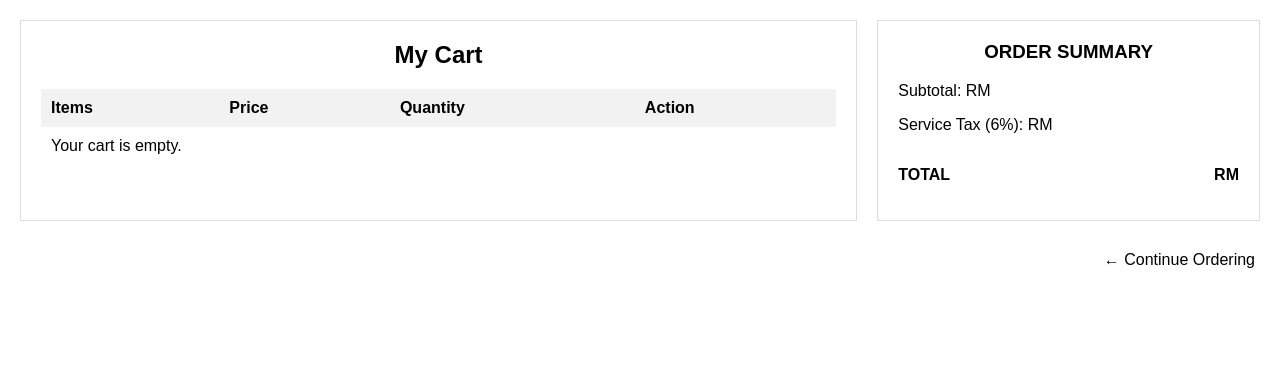
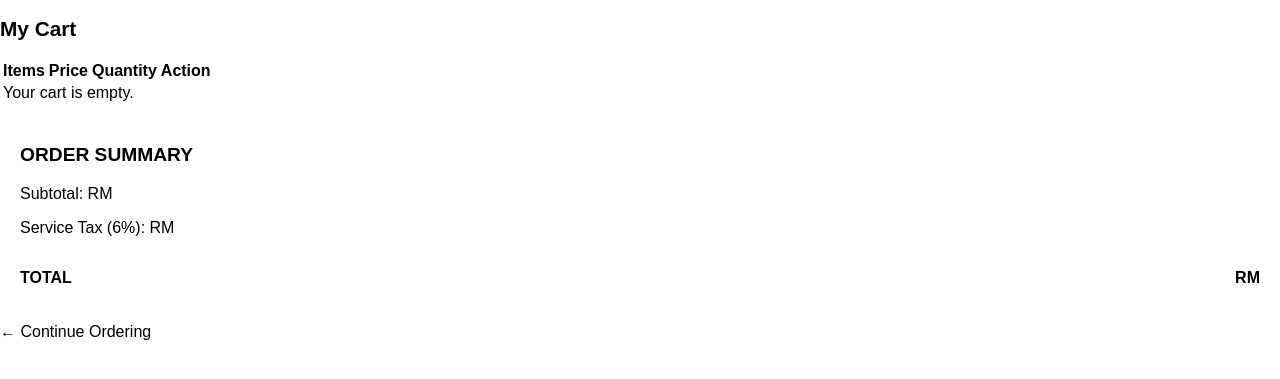
Before and after one commit to Yawrrr/Food-Ordering-System, a PHP site: page /mycart.php in a window 1280 px wide. Shown: the part 122-501 px from the top of the page. Run offline with PHP 8.4, Linux system fonts and the light colour scheme; a user stored in the database is signed in; data comes from the database, SQL or seed files in the repository; data that the repository does not hold is empty.

Commit message:
Update mycart.css

```diff
--- a/css/mycart.css
+++ b/css/mycart.css
@@ -1,43 +1,18 @@
-.container {
-    display: flex;
-    padding: 20px;
-    gap: 20px;
+h2{
+    font-size: 1.3rem;
+    font-weight: bold;
 }
-.cart {
-    width: 70%;
-    background-color: white;
-    padding: 20px;
-    border: 1px solid #ddd;
+.table-header{
+    background-color: #f2f2f2 !important;
+}
+h3 {
+    font-size: 1.2rem;
+    font-weight: bold;
 }
 .order-summary {
-    width: 30%;
-    background-color: white;
     padding: 20px;
-    border: 1px solid #ddd;
 }
-.cart h2, .order-summary h3 {
-    margin-top: 0;
-    text-align: center;
-}
-.cart table {
-    width: 100%;
-    border-collapse: collapse;
-}
-.cart th, .cart td {
-    padding: 10px;
-    text-align: left;
-}
-.cart th {
-    background-color: #f2f2f2;
-}
-.cart img {
-    height: 50px;
-}
-.cart-footer {
-    text-align: right;
-    font-weight: bold;
-    margin-top: 10px;
-}
+
 .order-summary .total {
     display: flex;
     justify-content: space-between;
@@ -45,7 +20,6 @@
 }
 .place-order-btn {
     display: block;
-    width: 95%;
     padding: 10px;
     background-color: rgb(253, 251, 122);
     color: black;
@@ -55,11 +29,13 @@
     margin-top: 20px;
     border: 1px solid #ccc;
 }
+
+.place-order-btn:hover {
+    background-color: #ffca28;
+}
 .continue-ordering {
+    padding-right: 1.5rem;
     display: block;
-    text-align: right;
-    margin-top: 10px;
-    margin-right: 25px;
     color: black;
     text-decoration: none;
 }
```
